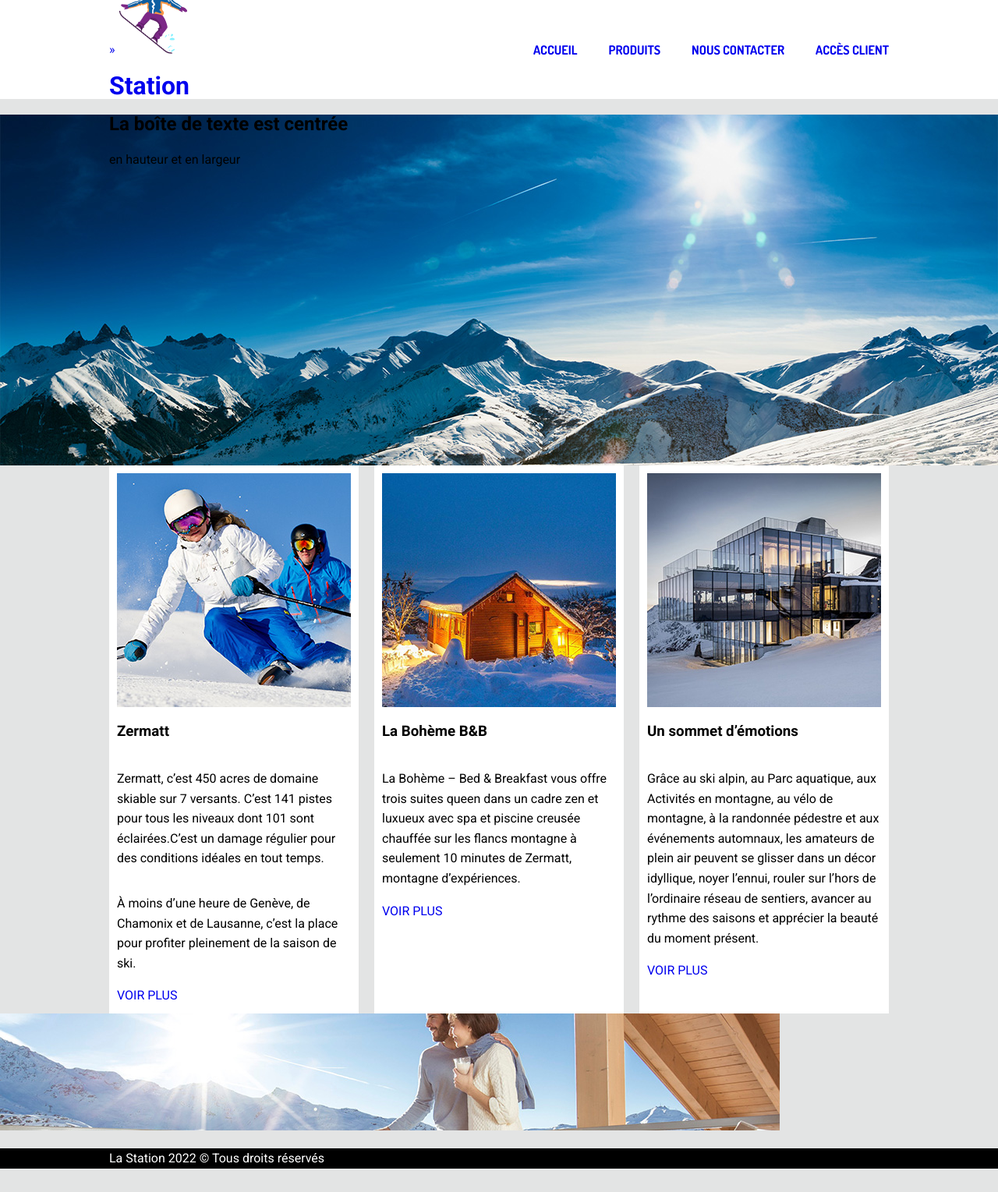
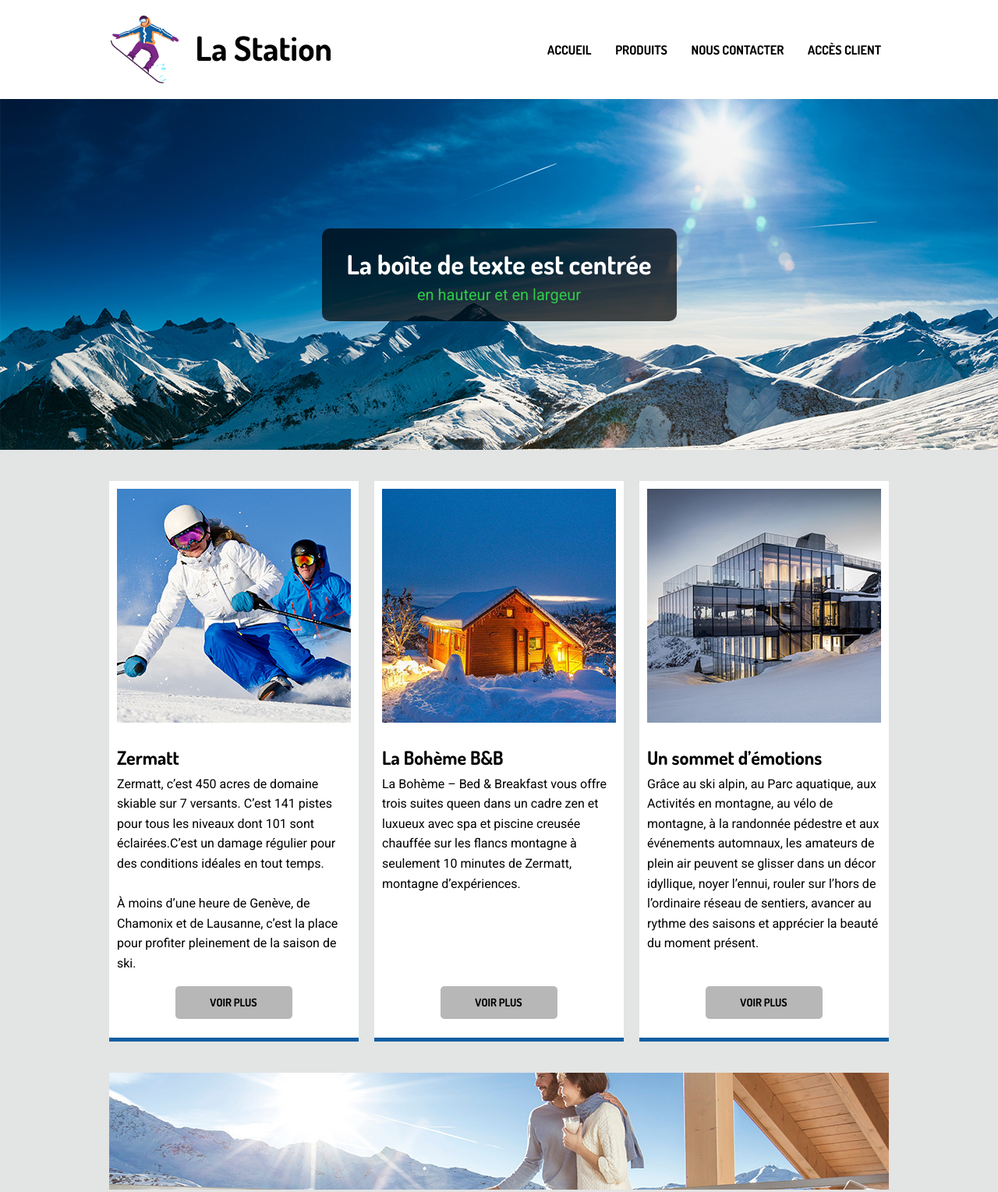
Before and after one commit to cqcExpert/sem003, a plain HTML site: page index.html in a window 1280 px wide. Shown: the top 1529 px of the page at 78% size. Drawn offline with Linux system fonts and the light colour scheme.

Commit message:
Final commit

```diff
--- a/css/styles.css
+++ b/css/styles.css
@@ -13,7 +13,7 @@ html{
 
 body{
     font-family: Roboto, sans-serif;
-    font-size: 16;
+    font-size: 16px;
     line-height: 160%;
     margin: 0px;
     background-color: rgba(227, 228, 228, 1);
@@ -40,19 +40,55 @@ header .wrapper{
     justify-content: space-between;
 }
 
+.logo{
+    display:flex;
+    width: 286px;
+    justify-content: space-between;
+}
+
+
+.logo h1{
+    font-family: dosis;
+    font-size: 43px;
+    font-style: bold;
+    color:black;
+}
+
+nav{
+    width:448px;
+}
+
 .menu ul{
     display: flex;
     list-style:none;
+    justify-content: space-between;
     padding-left: 0;
 }
 
 .menu li{
-    margin-left: 40px;
+    margin-left: 0px;
+}
+
+.menu a{
+    color: inherit;
+    font-family: dosis;
+    font-size: 16px;
+    font-style: bold;
+    padding:4px 10px 4px 10px;
+
+}
+
+.menu a:hover{
+    background-color: #0e5ea1;
+    padding:4px 10px 4px 10px;
+    color:white;
+    border-radius: 5px;
+    box-shadow: 0px 4px 4px hsl(0deg 0% 0% / 0.25);
 }
 
 nav{
     font-family: Dosis, bold;
-    font-size: 16;
+    font-size: 16px;
     line-height: 0;
 }
 
@@ -62,28 +98,107 @@ nav{
     background-repeat: no-repeat;
     background-position: 0 100%;
     height: 450px;
+    display: flex;
+    flex-direction: column;
+    align-items: center;
+    justify-content: center;
 }
+
+.hero .wrapper{
+    background-color: rgba(0,0,0,70%);
+    text-align: center;
+    border-radius: 10px;
+    height: 79px;
+    padding:20px;
+    width: 415px;
+    display: flex;
+    flex-direction: column;
+    justify-content: space-around;
+}
+
+.hero h2{
+    color:white;
+    margin:0px;
+    font-family: dosis;
+    font-size: 34px;
+    font-style:bold;
+}
+.hero p{
+    color:#2FCB48;
+    margin:0px;
+    font-size:20px;
+    line-height:0px;
+}
+
+
+
 footer{
     background-color: black;
     color: white;
+    height: 72px;
+    display:flex;
+    align-items: center;
+    justify-content: center;
+}
+
+footer p{
+    margin: 0;
 }
 
 .contenu .wrapper{
     display:grid;
     grid-template-columns: 1fr 1fr 1fr;
     column-gap: 20px;
+    margin-top: 40px;
+    margin-bottom:40px;
 }
 
 article{
     background-color: white;
+    border-color:#0e5ea1;
+    height: 680px;
+    padding:10px;
+    border-bottom-style: solid;
     display:flex;
     flex-direction: column;
+    border-width: 5px;
+    padding-bottom: 24px;
 
 }
 
-.container{
-    margin:10px;
-    display: flex;
-    flex-direction:column;
+article p{
+    margin:8px 0px 0px 0px;
+}
+
+article h3{
+    font-size: 24px !important;
+    font-weight: bold;
+    font-family: dosis;
+    margin:32px 0px 0px 0px;
 
 }
+
+.button{
+    margin-top:auto;
+}
+
+.button a{
+    padding:8px 45px 8px 44px;
+    background-color: #b7b7b7;
+    border-radius:5px;
+    color: inherit;
+    font-size: 14px;
+    font-family: dosis;
+    font-weight: bold;
+}
+
+.button a:hover {
+    background-color:#0e5ea1;
+    color:white;
+}
+
+.button {
+    display:flex;
+    align-items:center;
+    justify-content:center;
+}
--- a/index.html
+++ b/index.html
@@ -14,9 +14,9 @@
     <body>
         <header>
             <div class="wrapper">
-                <a href="index.html" class="logo">»
+                <a href="index.html" class="logo">
                     <img src="images/snowboard.png" alt="logo">
-                    <h1>Station</h1>
+                    <h1>La Station</h1>
                 </a>
 
                 <nav class="menu">
@@ -41,24 +41,22 @@
         <section class="contenu">
             <div class="wrapper">
                 <article>
-                    <div class="container">
                     <img src="images/ski@1x1.png" alt="des ski">
                         <h3>Zermatt</h3>
 
                         <p>Zermatt, c’est 450 acres de domaine skiable sur 7 versants. C’est 141 pistes pour tous
                         les niveaux dont 101 sont éclairées.C’est un damage régulier pour des conditions
-                        idéales en tout temps.</p>
-
-                        <p>À moins d’une heure de Genève, de Chamonix et de Lausanne, c’est
+                        idéales en tout temps.
+                        </br>
+                        </br>
+                        À moins d’une heure de Genève, de Chamonix et de Lausanne, c’est
                         la place pour profiter pleinement de la saison de ski.</p>
 
                         <div class="button">
                             <a href="#">VOIR PLUS</a>
                         </div>
-                    </div>
                 </article>
                 <article>
-                    <div class="container">
                     <img src="images/chalet@1x 1.png" alt="maison">
                         <h3>La Bohème B&B</h3>
 
@@ -69,10 +67,8 @@
                         <div class="button">
                             <a href="#">VOIR PLUS</a>
                         </div>
-                    </div>
                 </article>
                 <article>
-                    <div class="container">
                     <img src="images/architecture@1x 1.png" alt="gros maison">
                     <h3>Un sommet d’émotions</h3>
 
@@ -84,13 +80,15 @@
                     <div class="button">
                         <a href="#">VOIR PLUS</a>
                     </div>
-                    </div>
             </article>
             </div>
+            <div class="footimage">
+                <div class="wrapper">
+                    <img src="images/escapade.png" alt="escapade">
+                </div>
+            </div>
         </section>
-        <section class="footimage">
-            <img src="images/escapade.png" alt="escapade">
-        </section>
+
         <footer>
             <div class="wrapper">
                 <div>
```
Lines whose indentation alone changed are shown as unchanged.
